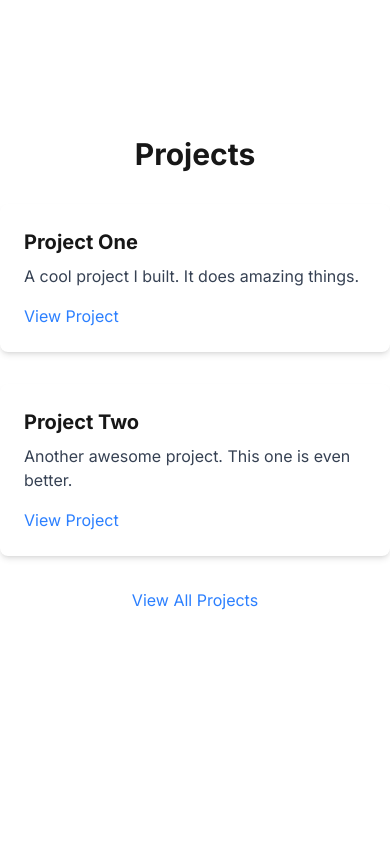
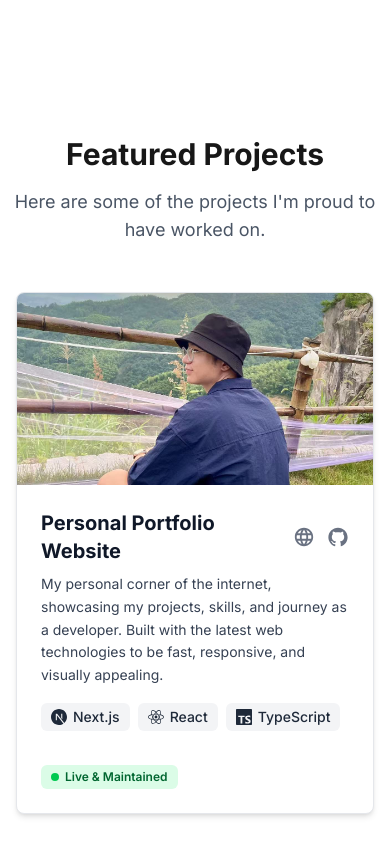
Before and after one commit to vincenteof/vincenteof.xyz, a Next.js app: page / in a window 390 px wide. Shown: the part 3700-4544 px from the top of the page. Built offline with nearby package versions, Linux system fonts and the light colour scheme.

Commit message:
feat: add ProjectCard component and update Projects to display project details with tags and links

```diff
--- /dev/null
+++ b/app/components/ProjectCard.tsx
@@ -0,0 +1,105 @@
+import React from 'react';
+import Image from 'next/image';
+import { IconType } from 'react-icons';
+import { AiOutlineGithub } from 'react-icons/ai';
+import { MdLanguage } from 'react-icons/md';
+
+import Tag from './Tag';
+
+// Define the type for a single project
+export interface Project {
+  title: string;
+  description: string;
+  tags: {
+    name: string;
+    icon: IconType;
+  }[];
+  image: string;
+  liveUrl?: string;
+  githubUrl?: string;
+  status: string;
+}
+
+interface ProjectCardProps {
+  project: Project;
+}
+
+const ProjectCard: React.FC<ProjectCardProps> = ({ project }) => {
+  const statusStyles = project.status.startsWith('Live')
+    ? {
+        dot: 'bg-green-500',
+        background: 'bg-green-100 dark:bg-green-900/50',
+        text: 'text-green-800 dark:text-green-300',
+      }
+    : {
+        dot: 'bg-yellow-500',
+        background: 'bg-yellow-100 dark:bg-yellow-900/50',
+        text: 'text-yellow-800 dark:text-yellow-300',
+      };
+
+  return (
+    <div className="bg-white dark:bg-gray-800 rounded-lg shadow-md border border-gray-200 dark:border-gray-700 overflow-hidden hover:shadow-xl hover:border-gray-300 dark:hover:border-gray-500 transition-all duration-300 flex flex-col">
+      <div className="relative h-48 w-full">
+        <Image
+          src={project.image}
+          alt={`${project.title} screenshot`}
+          layout="fill"
+          objectFit="cover"
+        />
+      </div>
+
+      <div className="p-6 flex flex-col flex-grow">
+        <div className="flex items-center justify-between mb-2">
+          <h3 className="text-xl font-bold text-gray-900 dark:text-white">{project.title}</h3>
+          <div className="flex items-center gap-3">
+            {project.liveUrl && (
+              <a
+                href={project.liveUrl}
+                target="_blank"
+                rel="noopener noreferrer"
+                className="text-gray-500 hover:text-cyan-500 dark:text-gray-400 dark:hover:text-cyan-400 transition-colors duration-300"
+                aria-label="Visit live site"
+              >
+                <MdLanguage size={22} />
+              </a>
+            )}
+            {project.githubUrl && (
+              <a
+                href={project.githubUrl}
+                target="_blank"
+                rel="noopener noreferrer"
+                className="text-gray-500 hover:text-gray-900 dark:text-gray-400 dark:hover:text-white transition-colors duration-300"
+                aria-label="Visit GitHub repository"
+              >
+                <AiOutlineGithub size={22} />
+              </a>
+            )}
+          </div>
+        </div>
+
+        <p className="text-gray-700 dark:text-gray-300 mb-4 text-sm leading-relaxed flex-grow">
+          {project.description}
+        </p>
+
+        <div className="flex flex-wrap gap-2 mb-4">
+          {project.tags.map((tag, index) => (
+            <Tag key={index} text={tag.name} icon={tag.icon} />
+          ))}
+        </div>
+
+        <div className="mt-auto pt-4">
+          <div
+            className={`inline-flex items-center gap-1.5 rounded-md px-2.5 py-1 ${statusStyles.background}`}
+          >
+            <span className={`w-2 h-2 rounded-full ${statusStyles.dot}`}></span>
+            <span className={`text-xs font-semibold ${statusStyles.text}`}>
+              {project.status}
+            </span>
+          </div>
+        </div>
+      </div>
+    </div>
+  );
+};
+
+export default ProjectCard;
--- a/app/components/Projects.tsx
+++ b/app/components/Projects.tsx
@@ -1,22 +1,29 @@
+'use client';
+
 import React from 'react';
 import { projects } from '@/data/projects';
+import ProjectCard from './ProjectCard';
 
 const Projects = () => {
   return (
     <section id="projects" className="py-20">
-      <h2 className="text-3xl font-bold text-center mb-8">Projects</h2>
-      <div className="container mx-auto grid grid-cols-1 md:grid-cols-2 gap-8">
-        {projects.map((project, index) => (
-          <div key={index} className="bg-white shadow-md rounded-lg p-6">
-            <h3 className="text-xl font-bold mb-2">{project.title}</h3>
-            <p className="text-gray-700 mb-4">{project.description}</p>
-            <a href={project.link} className="text-blue-500 hover:underline">View Project</a>
-          </div>
-        ))}
+      <h2 className="text-3xl font-bold text-center mb-4">Featured Projects</h2>
+      <p className="text-lg text-center text-gray-600 dark:text-gray-400 max-w-2xl mx-auto mb-12">
+        Here are some of the projects I'm proud to have worked on.
+      </p>
+      <div className="container mx-auto px-4">
+        <div className="grid grid-cols-1 md:grid-cols-2 gap-8 lg:gap-12">
+          {projects.map((project, index) => (
+            <ProjectCard key={index} project={project} />
+          ))}
+        </div>
       </div>
-      <div className="text-center mt-8">
-        <a href="/projects" className="text-blue-500 hover:underline">View All Projects</a>
-      </div>
+      {/* Optional: Add a "View All" button if you have more projects on a separate page */}
+      {/* <div className="text-center mt-12">
+        <a href="/projects" className="text-lg font-medium text-cyan-500 hover:text-blue-600 dark:hover:text-blue-400 transition-colors duration-300">
+          View All Projects
+        </a>
+      </div> */}
     </section>
   );
 };
--- a/data/projects.ts
+++ b/data/projects.ts
@@ -1,16 +1,30 @@
+import { techIcons } from './tech-icons';
+
 export const projects = [
   {
-    title: 'Project One',
-    description: 'A cool project I built. It does amazing things.',
-    tags: ['React', 'Next.js', 'Tailwind CSS'],
-    link: '#',
-    image: '/project1.png', // Placeholder image
+    title: 'Personal Portfolio Website',
+    description: 'My personal corner of the internet, showcasing my projects, skills, and journey as a developer. Built with the latest web technologies to be fast, responsive, and visually appealing.',
+    tags: [
+      { name: 'Next.js', icon: techIcons['Next.js'] },
+      { name: 'React', icon: techIcons['React'] },
+      { name: 'TypeScript', icon: techIcons['TypeScript'] },
+    ],
+    image: '/images/vincenteof.jpg', // Replace with actual project image
+    liveUrl: 'https://vincenteof.xyz',
+    githubUrl: 'https://github.com/vincenteof/vincenteof.xyz',
+    status: 'Live & Maintained',
   },
   {
-    title: 'Project Two',
-    description: 'Another awesome project. This one is even better.',
-    tags: ['TypeScript', 'Node.js'],
-    link: '#',
-    image: '/project2.png', // Placeholder image
+    title: 'Mad Lads NFT Staking Platform',
+    description: 'A decentralized application (dApp) for staking Mad Lads NFTs. Users can connect their wallet, stake their NFTs, and earn rewards over time, interacting directly with a smart contract.',
+    tags: [
+      { name: 'React', icon: techIcons['React'] },
+      { name: 'Solidity', icon: techIcons['Solidity'] },
+      { name: 'Node.js', icon: techIcons['Node.js'] },
+    ],
+    image: '/images/MAD_LADS_8853.PNG', // Replace with actual project image
+    liveUrl: '#', // Add live URL if available
+    githubUrl: '#', // Add GitHub URL
+    status: 'Proof of Concept',
   },
 ];
```
